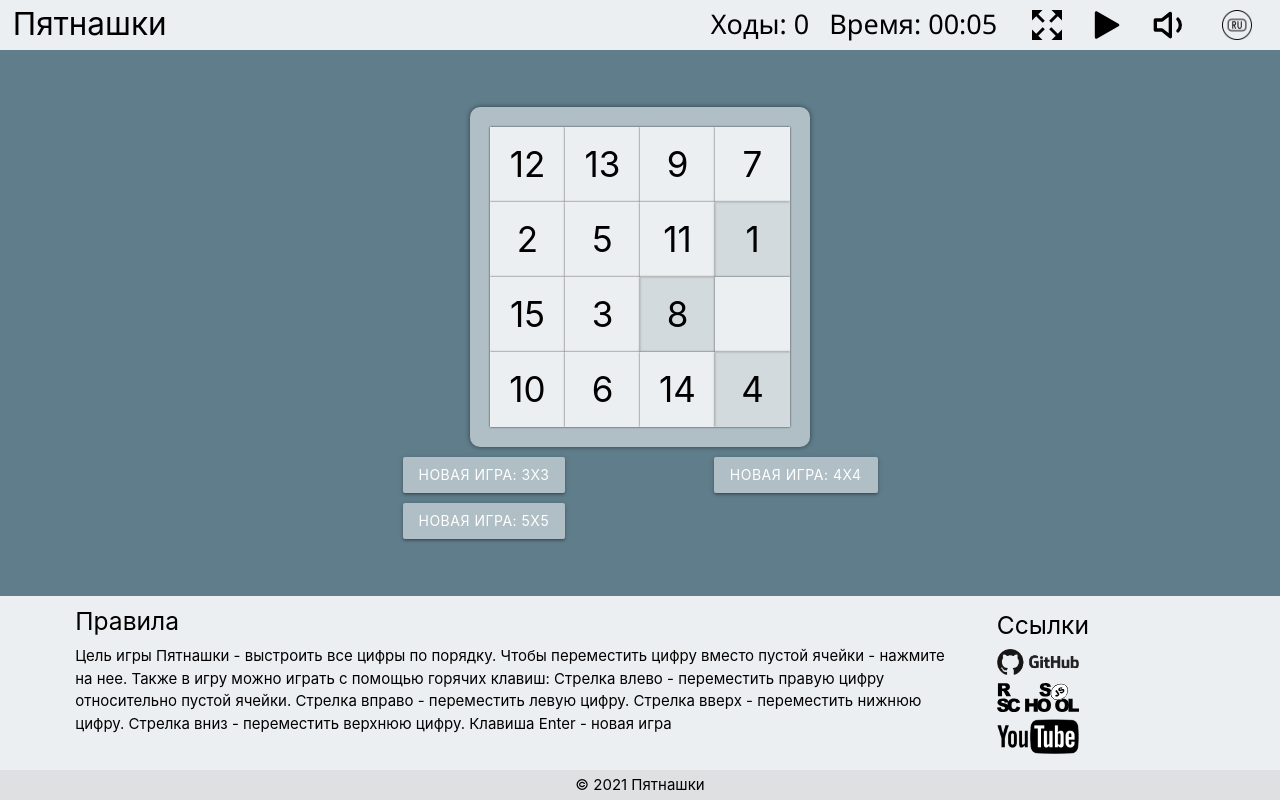
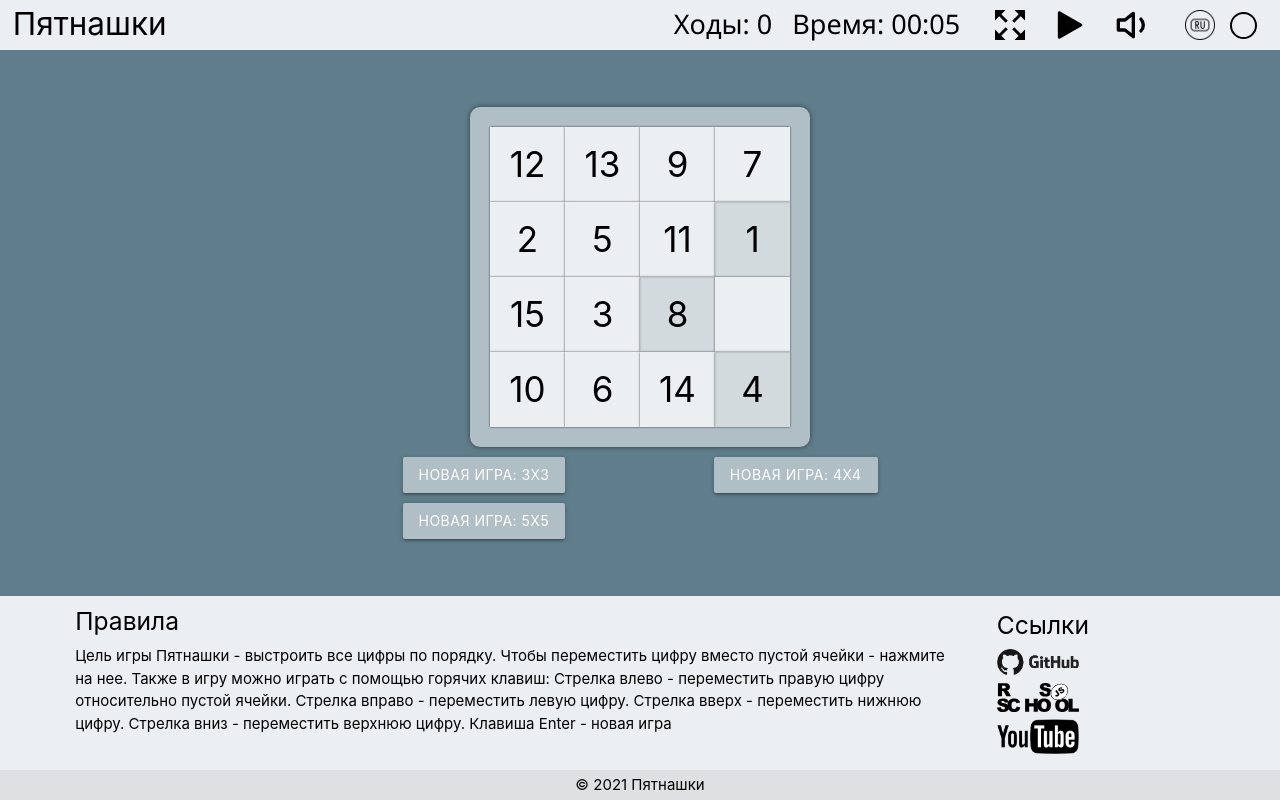
Before and after one commit to alekseishkel/react-game, a React app: page / in a window 1280 px wide. Built offline with nearby package versions, Linux system fonts and the light colour scheme.

Commit message:
feat: add colors change

```diff
--- a/src/action-creator/action-creator.js
+++ b/src/action-creator/action-creator.js
@@ -38,6 +38,11 @@ const ActionCreator = {
     type: `SET_LANGUAGE`,
     payload: language,
   }),
+
+  setMainColor: (color) => ({
+    type: `SET_MAIN_COLOR`,
+    payload: color,
+  }),
 };
 
 export default ActionCreator;
--- a/src/components/cell/cell.tsx
+++ b/src/components/cell/cell.tsx
@@ -1,4 +1,5 @@
-import React, { useEffect } from "react";
+import React from "react";
+
 import styled, { keyframes, css } from "styled-components";
 
 interface CellProps {
--- a/src/components/footer/footer.tsx
+++ b/src/components/footer/footer.tsx
@@ -4,7 +4,8 @@ import { connect } from 'react-redux';
 import styled from "styled-components";
 
 interface FooterProps {
-  lang: string
+  lang: string,
+  mainColor: string;
 }
 
 const Copyright = styled.div`
@@ -15,9 +16,13 @@ const StyledH5 = styled.h5`
   margin: 0.8rem 0 .656rem 0;
 `
 
-const Footer: React.FC<FooterProps> = ({lang}) => {
+const StyledFooter = styled.footer`
+  background-color: ${(props: { color: string }) => props.color === "#eceff1" ? "#eceff1" : "#607d8b"};
+`
+
+const Footer: React.FC<FooterProps> = ({lang, mainColor}) => {
   return (
-    <footer className="page-footer blue-grey lighten-5">
+    <StyledFooter color={mainColor} className="page-footer">
       <div className="container">
         <div className="row">
           <div className="col l6 s12">
@@ -27,7 +32,7 @@ const Footer: React.FC<FooterProps> = ({lang}) => {
             </p>
           </div>
           <div className="col l4 offset-l2 s12">
-            <h5 className="black-text">Ссылки</h5>
+            <h5 className="black-text">{lang === "ru" ? "Ссылки" : "Links"}</h5>
             <ul className="links">
               <li>
                 <a
@@ -59,15 +64,16 @@ const Footer: React.FC<FooterProps> = ({lang}) => {
       </div>
       <div className="footer-copyright">
         <div className="container black-text">
-          <Copyright>© 2021 Пятнашки</Copyright>
+          <Copyright>{lang === "ru" ? "© 2021 Пятнашки" : "© 2021 Piatnashki"}</Copyright>
         </div>
       </div>
-    </footer>
+    </StyledFooter>
   );
 };
 
 const mapStateToProps = (state, ownProps) => Object.assign({}, ownProps, {
-  lang: state.lang
+  lang: state.lang,
+  mainColor: state.mainColor
 });
 
 export default connect(mapStateToProps)(Footer);
--- a/src/components/header/header.tsx
+++ b/src/components/header/header.tsx
@@ -11,15 +11,19 @@ interface HeaderProps {
   isWon: boolean;
   lang: string,
   moves: number;
+  mainColor: string;
   onMusicClick: (isMusicPlaying: boolean) => void;
   setTime: (time: { minutes: number, seconds: number }) => void;
   setLang: (language: string) => void;
   setIsSoundOn: (isSoundOn: boolean) => void;
+  setMainColor: (color: string) => void;
   time: { minutes: number, seconds: number };
 }
 
 const StyledHeader = styled.nav`
   padding: 0 1%;
+  background-color: ${(props: { color: string }) => props.color === "#eceff1" ? "#eceff1" : "#607d8b"};
+
 `;
 
 const StyledImg = styled.img`
@@ -33,9 +37,23 @@ const StyledLi = styled.li`
   color: #000;
 `;
 
+const StyledColorLi = styled.li`
+  width: 27px;
+  height: 27px;
+  margin-right: 10px;
+  margin-top: 12px;
+  font-family: "Segoe UI";
+  font-size: 1.8rem;
+  color: #000;
+  background-color: ${(props: { color: string }) => props.color === "#eceff1" ? "#eceff1" : "#607d8b"};
+  cursor: pointer;
+  border-radius: 50%;
+  border: 2px solid black;
+`;
+
 const ONE_SECOND = 1000;
 const Header: React.FC<HeaderProps> = ({ isMusicPlaying, isWon, isSoundOn, lang, moves,
-  onMusicClick, time, setTime, setIsSoundOn, setLang }) => {
+  mainColor, onMusicClick, time, setTime, setIsSoundOn, setLang, setMainColor }) => {
 
   useEffect(() => {
     let timer = setTimeout(() => {
@@ -57,7 +75,7 @@ const Header: React.FC<HeaderProps> = ({ isMusicPlaying, isWon, isSoundOn, lang,
 
   return (
     <header>
-      <StyledHeader className="nav-wrapper blue-grey lighten-5">
+      <StyledHeader color={mainColor} className="nav-wrapper">
         <span className="brand-logo black-text">
           {lang === "ru" ? "Пятнашки" : "Piatnashki"}
         </span>
@@ -98,16 +116,18 @@ const Header: React.FC<HeaderProps> = ({ isMusicPlaying, isWon, isSoundOn, lang,
           </li>
           <li>
             <a className="black-text" onClick={() => {
-              console.log(lang);
-
               const language = lang === "ru" ? "en" : "ru";
-              console.log(language);
-
               setLang(language);
             }}>
               <StyledImg src={lang === "ru" ? "/img/ru.png" : "/img/en.png"} width="30px" alt="Full screen" />
             </a>
-          </li>
+          </li >
+          <StyledColorLi color={mainColor} onClick={() => {
+              const color = mainColor === "#eceff1" ? "#607d8b" : "#eceff1";
+              setMainColor(color);
+              document.querySelector("main").style.backgroundColor = mainColor;
+            }}>
+          </StyledColorLi>
         </ul>
       </StyledHeader>
     </header >
@@ -120,7 +140,8 @@ const mapStateToProps = (state, ownProps) => Object.assign({}, ownProps, {
   isWon: state.isWon,
   moves: state.moves,
   time: state.time,
-  lang: state.lang
+  lang: state.lang,
+  mainColor: state.mainColor
 });
 
 const mapDispatchToProps = (dispatch) => ({
@@ -135,6 +156,9 @@ const mapDispatchToProps = (dispatch) => ({
   },
   setLang: (language) => {
     dispatch(ActionCreator.setLanguage(language));
+  },
+  setMainColor: (color) => {
+    dispatch(ActionCreator.setMainColor(color));
   }
 });
 
--- a/src/components/size-button/size-button.tsx
+++ b/src/components/size-button/size-button.tsx
@@ -8,6 +8,7 @@ import shuffleCells from '../../utils/utils';
 
 interface SizeButtonProps {
   fieldSize: number;
+  lang: string
   sizeButtonHandler: (evt: React.MouseEvent<HTMLButtonElement>, cells: number[]) => void;
   onSizeButtonClick: (evt: React.MouseEvent<HTMLButtonElement>) => void;
 }
@@ -34,7 +35,7 @@ const StyledSizeButton = styled.div`
   }
 `;
 
-const SizeButton: React.FC<SizeButtonProps> = ({ fieldSize, sizeButtonHandler }) => {
+const SizeButton: React.FC<SizeButtonProps> = ({ lang, fieldSize, sizeButtonHandler }) => {
   const onSizeButtonClick = (evt: any): void => {
     const size = Number(evt.currentTarget.value);
     const numbers = new Array(size * size).fill(0).map((_, i) => ++i);
@@ -64,15 +65,16 @@ const SizeButton: React.FC<SizeButtonProps> = ({ fieldSize, sizeButtonHandler })
 
   return (
     <StyledSizeButton>
-      <button className="waves-effect waves-light btn" value="3" onClick={onSizeButtonClick}>Новая игра: 3х3</button>
-      <button className="waves-effect waves-light btn" value="4" onClick={onSizeButtonClick}>Новая игра: 4х4</button>
-      <button className="waves-effect waves-light btn" value="5" onClick={onSizeButtonClick}>Новая игра: 5х5</button>
+      <button className="waves-effect waves-light btn" value="3" onClick={onSizeButtonClick}>{lang === "ru" ? "Новая игра: 3х3" : "New game: 3x3"}</button>
+      <button className="waves-effect waves-light btn" value="4" onClick={onSizeButtonClick}>{lang === "ru" ? "Новая игра: 4х4" : "New game: 4x4"}</button>
+      <button className="waves-effect waves-light btn" value="5" onClick={onSizeButtonClick}>{lang === "ru" ? "Новая игра: 5х5" : "New game: 5x5"}</button>
     </StyledSizeButton >
   );
 };
 
 const mapStateToProps = (state, ownProps) => Object.assign({}, ownProps, {
   fieldSize: state.fieldSize,
+  lang: state.lang
 });
 
 const mapDispatchToProps = (dispatch) => ({
--- a/src/reducer/reducer.js
+++ b/src/reducer/reducer.js
@@ -30,9 +30,13 @@ const initialState = {
       ? JSON.parse(sessionStorage.getItem(`react-game-data`)).isSoundOn
       : true,
   lang:
-      JSON.parse(sessionStorage.getItem(`react-game-data`)) !== null
-        ? JSON.parse(sessionStorage.getItem(`react-game-data`)).lang
-        : `ru`,
+    JSON.parse(sessionStorage.getItem(`react-game-data`)) !== null
+      ? JSON.parse(sessionStorage.getItem(`react-game-data`)).lang
+      : `ru`,
+  mainColor:
+    JSON.parse(sessionStorage.getItem(`react-game-data`)) !== null
+      ? JSON.parse(sessionStorage.getItem(`react-game-data`)).lang
+      : `#eceff1`
 };
 
 const reducer = (state = initialState, action) => {
@@ -69,6 +73,10 @@ const reducer = (state = initialState, action) => {
       return Object.assign({}, state, {
         lang: action.payload,
       });
+    case `SET_MAIN_COLOR`:
+      return Object.assign({}, state, {
+        mainColor: action.payload,
+      });
     default:
       return state;
   }
```
